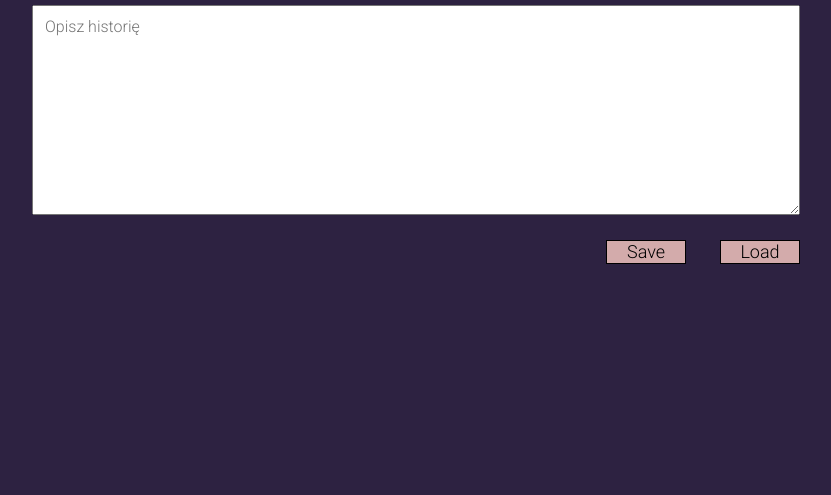
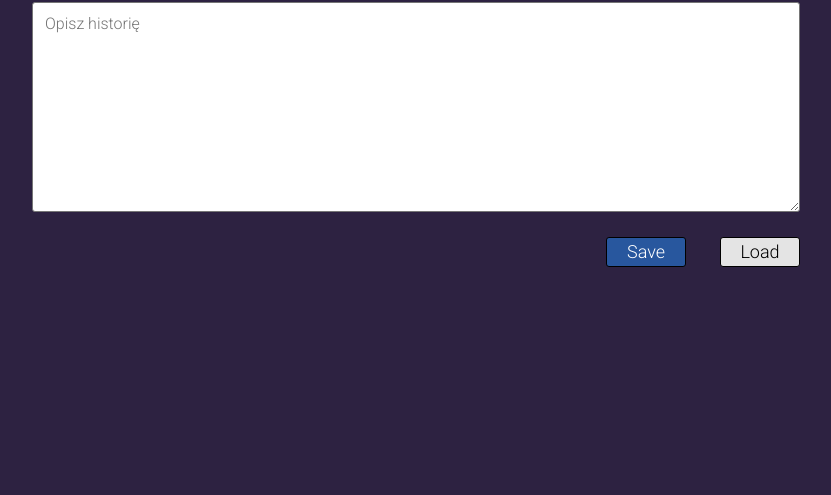
Before and after one commit to karolwasemann/editor, a website built with webpack: page src/pages/index.html in a window 1280 px wide. Shown: the part 305-800 px from the top of the page, without its empty margins (224-1055 px from the left). Built offline with nearby package versions, Linux system fonts and the light colour scheme.

Commit message:
add border radius & change color btn save & buttons padding add

```diff
--- a/src/scss/main.scss
+++ b/src/scss/main.scss
@@ -38,6 +38,7 @@ textarea {
   box-sizing: border-box;
   padding: 12px;
   width: 100%;
+  border-radius: 3px;
 }
 
 .buttons {
@@ -48,13 +49,17 @@ textarea {
 
 .save,
 .load {
-  background: rgb(211, 171, 171);
+  background: rgb(228, 228, 228);
   margin-top: 20px;
   border: solid 1px black;
   font-size: 18px;
   width: 80px;
+  padding: 4px 6px;
+  border-radius: 3px;
 }
 
 .save {
   margin-right: 34px;
+  background: rgb(40, 87, 158);
+  color: #fff;
 }
```
